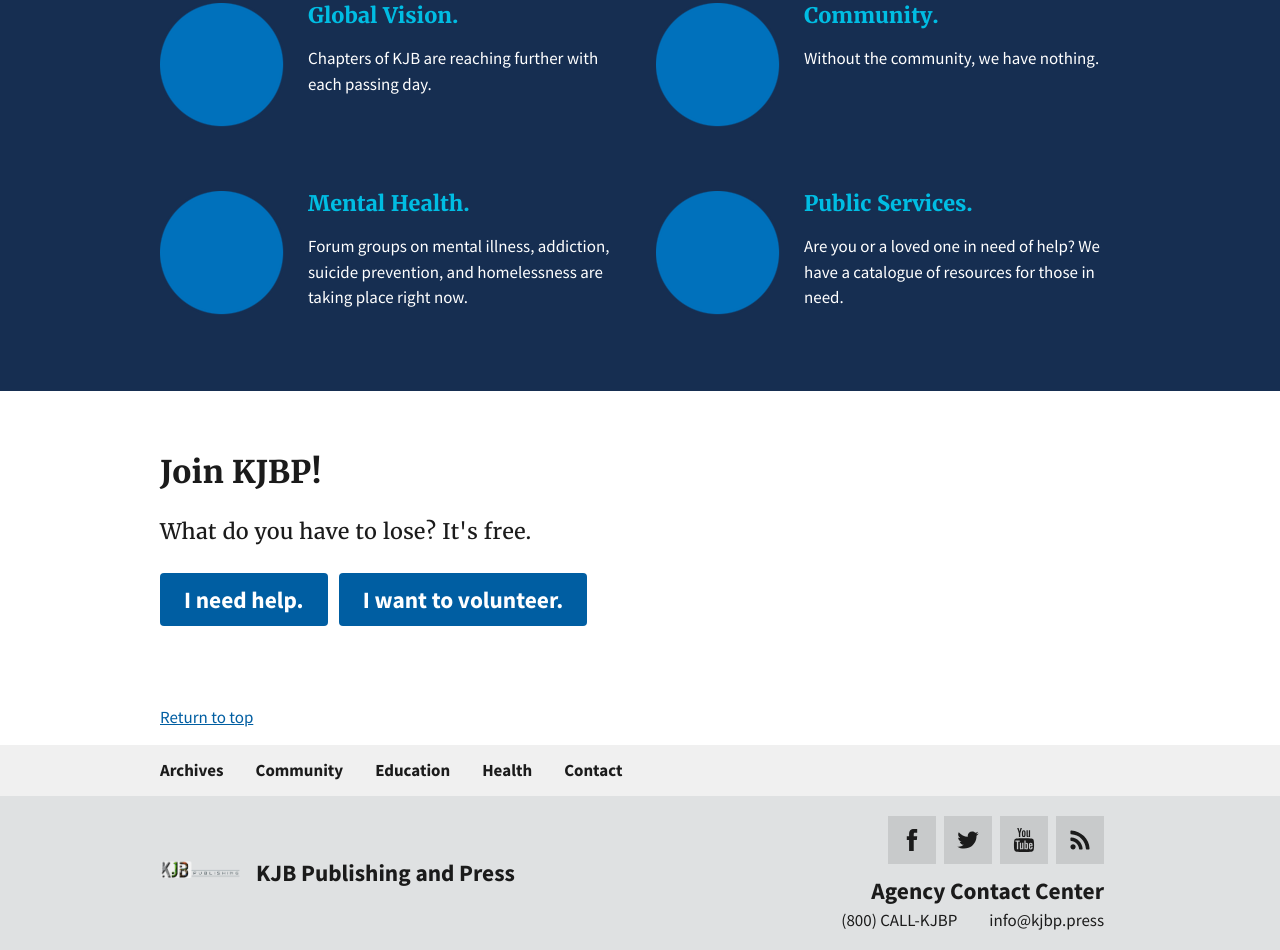
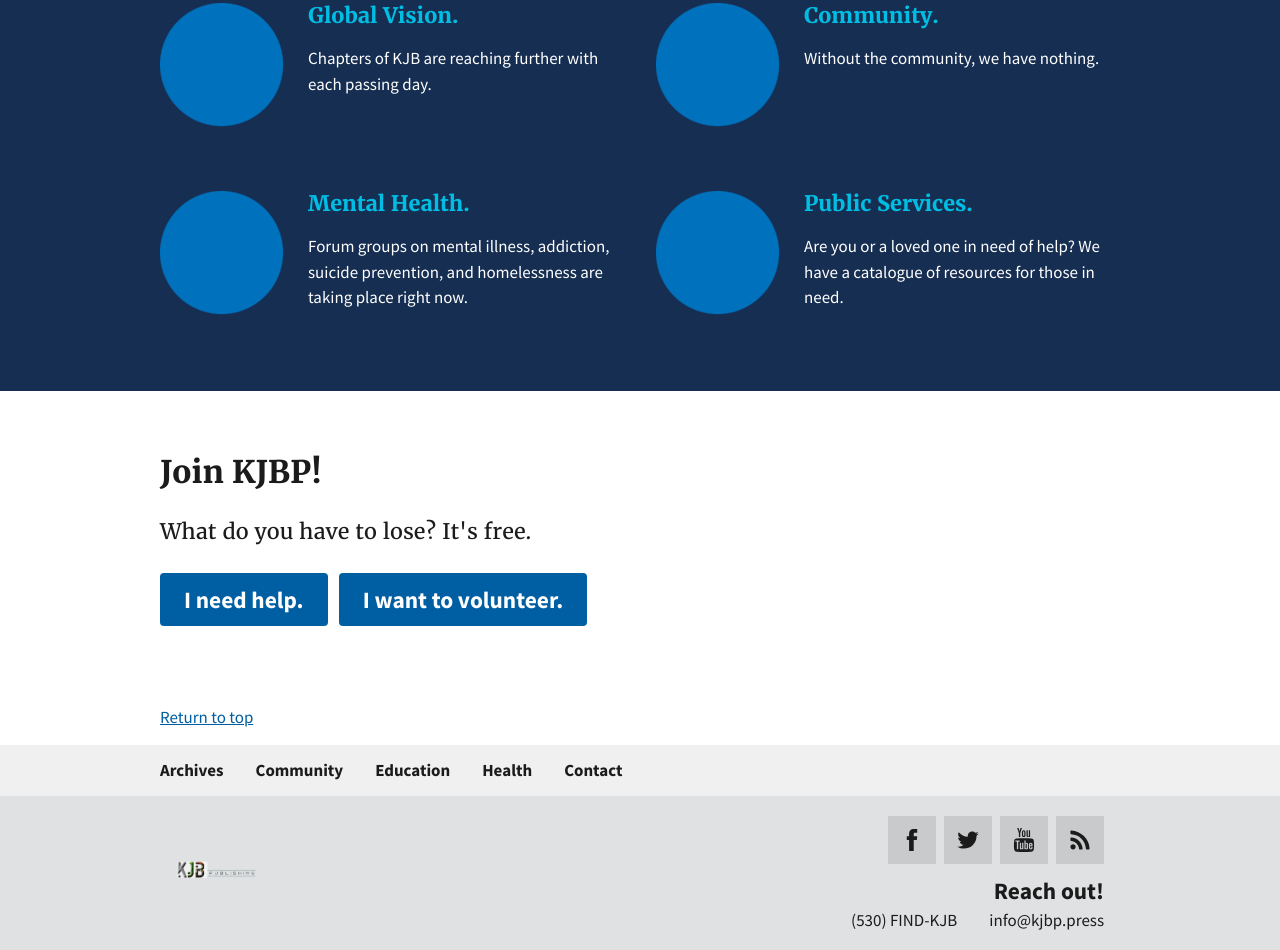
Before and after one commit to kylejacobbutler/KJBP-Press, a plain HTML site: page index.html in a window 1280 px wide. Shown: the part 2293-3243 px from the top of the page. Drawn offline with Linux system fonts and the light colour scheme.

Commit message:
Update index.html

```diff
--- a/index.html
+++ b/index.html
@@ -319,10 +319,10 @@
       <div class="grid-row grid-gap">
         <div class="usa-footer__logo grid-row mobile-lg:grid-col-6 mobile-lg:grid-gap-2">
           <div class="mobile-lg:grid-col-auto">
-            <img class="usa-footer__logo-img" src="img/logo-block-black.png" alt="">
+
           </div>
           <div class="mobile-lg:grid-col-auto">
-            <h3 class="usa-footer__logo-heading">KJB Publishing and Press</h3>
+           <img class="usa-footer__logo-img" src="img/logo-block-black.png" alt="">
           </div>
         </div>
         <div class="usa-footer__contact-links mobile-lg:grid-col-6">
@@ -348,11 +348,11 @@
               </a>
             </div>
           </div>
-          <h3 class="usa-footer__contact-heading">Agency Contact Center</h3>
+          <h3 class="usa-footer__contact-heading">Reach out!</h3>
           <address class="usa-footer__address">
             <div class="usa-footer__contact-info grid-row grid-gap">
               <div class="grid-col-auto">
-                <a href="tel:1-800-555-5555">(800) CALL-KJBP</a>
+                <a href="tel:1-530-364-3552">(530) FIND-KJB</a>
               </div>
               <div class="grid-col-auto">
                 <a href="mailto:info@kjbp.press">info@kjbp.press</a>
```
